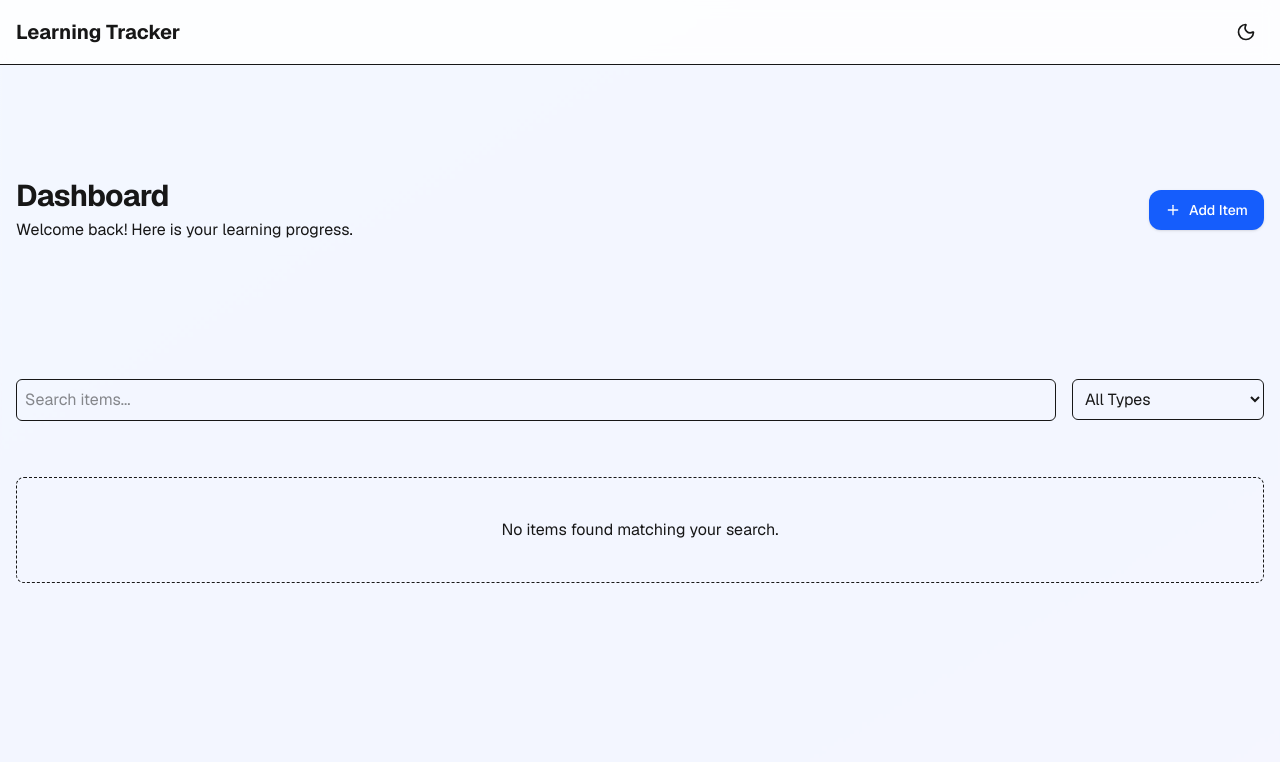
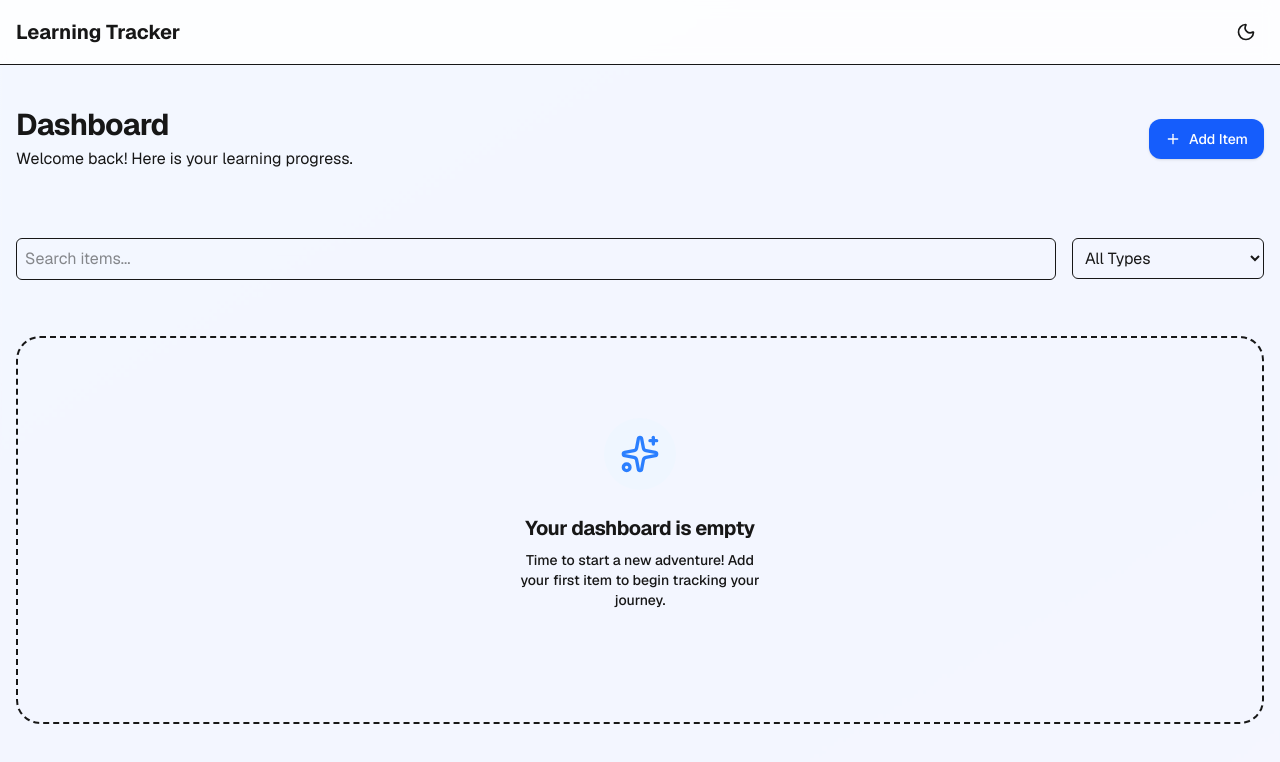
Before and after one commit to nas/track-learning, a Next.js app: page / in a window 1280 px wide. Shown: the top 762 px of the page. Built offline with nearby package versions, Linux system fonts and the light colour scheme.

Commit message:
feat(ui): implement friendly EmptyState component and refine loading states in dashboard

```diff
--- a/src/components/dashboard/dashboard-content.tsx
+++ b/src/components/dashboard/dashboard-content.tsx
@@ -5,14 +5,32 @@ import { ItemCard } from "./item-card"
 import { SearchFilters } from "./search-filters"
 import { useState } from "react"
 import { motion, AnimatePresence } from "framer-motion"
+import { EmptyState } from "./empty-state"
+import { Loader2, AlertCircle } from "lucide-react"
 
 export function DashboardContent() {
   const { data: items, isLoading, isError } = useLearningItems()
   const [search, setSearch] = useState("")
   const [typeFilter, setTypeFilter] = useState("All")
 
-  if (isLoading) return <div aria-label="loading" className="text-center py-10">Loading...</div>
-  if (isError) return <div className="text-center py-10 text-red-500">Error loading data</div>
+  if (isLoading) {
+    return (
+      <div aria-label="loading" className="flex flex-col items-center justify-center py-32 gap-4">
+        <Loader2 className="h-10 w-10 animate-spin text-blue-500" />
+        <p className="text-muted-foreground font-medium animate-pulse">Gathering your progress...</p>
+      </div>
+    )
+  }
+
+  if (isError) {
+    return (
+      <div className="flex flex-col items-center justify-center py-32 gap-4 text-red-500">
+        <AlertCircle className="h-10 w-10" />
+        <p className="font-bold tracking-tight">Oops! Something went wrong.</p>
+        <button onClick={() => window.location.reload()} className="text-sm underline">Try again</button>
+      </div>
+    )
+  }
 
   const filteredItems = items?.filter((item) => {
     const matchesSearch = item.title.toLowerCase().includes(search.toLowerCase()) ||
@@ -26,42 +44,47 @@ export function DashboardContent() {
     return 0
   })
 
+  const isSearching = search !== "" || typeFilter !== "All"
+
   return (
-    <div className="flex flex-col gap-4">
+    <div className="flex flex-col gap-8">
       <SearchFilters
         search={search}
         onSearchChange={setSearch}
         typeFilter={typeFilter}
         onTypeFilterChange={setTypeFilter}
       />
+
+      {filteredItems && filteredItems.length > 0 ? (
         <motion.div
           layout
-        className="grid gap-4 md:grid-cols-2 lg:grid-cols-3"
+          className="grid gap-6 md:grid-cols-2 lg:grid-cols-3"
           aria-label="learning-items-grid"
         >
           <AnimatePresence mode="popLayout">
-          {filteredItems?.map((item) => (
+            {filteredItems.map((item) => (
               <motion.div
                 key={item.id}
                 layout
-              initial={{ opacity: 0, scale: 0.9 }}
+                initial={{ opacity: 0, scale: 0.95 }}
                 animate={{ opacity: 1, scale: 1 }}
-              exit={{ opacity: 0, scale: 0.9 }}
-              transition={{ duration: 0.2 }}
+                exit={{ opacity: 0, scale: 0.95 }}
+                transition={{ duration: 0.3 }}
               >
                 <ItemCard item={item} />
               </motion.div>
             ))}
           </AnimatePresence>
         </motion.div>
-      {filteredItems?.length === 0 && (
-        <motion.div
-            initial={{ opacity: 0 }}
-            animate={{ opacity: 1 }}
-            className="text-center py-10 text-muted-foreground border rounded-lg border-dashed"
-        >
-            No items found matching your search.
-        </motion.div>
+      ) : (
+        <EmptyState
+          iconType={isSearching ? 'search' : 'default'}
+          title={isSearching ? "No results found" : "Your dashboard is empty"}
+          message={isSearching
+            ? "We couldn't find anything matching your filters. Try adjusting them!"
+            : "Time to start a new adventure! Add your first item to begin tracking your journey."
+          }
+        />
       )}
     </div>
   )
--- /dev/null
+++ b/src/components/dashboard/empty-state.tsx
@@ -0,0 +1,42 @@
+'use client'
+
+import { motion } from 'framer-motion'
+import { Sparkles, Search } from 'lucide-react'
+import { ReactNode } from 'react'
+
+interface EmptyStateProps {
+  title?: string
+  message?: string
+  action?: ReactNode
+  iconType?: 'default' | 'search'
+}
+
+export function EmptyState({
+  title = "No learning items found",
+  message = "Time to start a new adventure! Add your first item above.",
+  action,
+  iconType = 'default'
+}: EmptyStateProps) {
+  const Icon = iconType === 'search' ? Search : Sparkles
+
+  return (
+    <motion.div
+      initial={{ opacity: 0, y: 20 }}
+      animate={{ opacity: 1, y: 0 }}
+      className="flex flex-col items-center justify-center py-20 px-4 text-center border-2 border-dashed rounded-3xl bg-muted/20 border-muted-foreground/20"
+    >
+      <div className="p-4 rounded-full bg-blue-50 dark:bg-blue-900/20 mb-6">
+        <Icon className="h-10 w-10 text-blue-500" />
+      </div>
+      <h3 className="text-xl font-bold tracking-tight mb-2">{title}</h3>
+      <p className="text-muted-foreground max-w-[250px] mx-auto mb-8 text-sm font-medium">
+        {message}
+      </p>
+      {action && (
+        <div className="flex justify-center">
+          {action}
+        </div>
+      )}
+    </motion.div>
+  )
+}
```
Also changed, not shown: 2 other files (tests, documents, lock files or other folders). Lines whose indentation alone changed are shown as unchanged.
